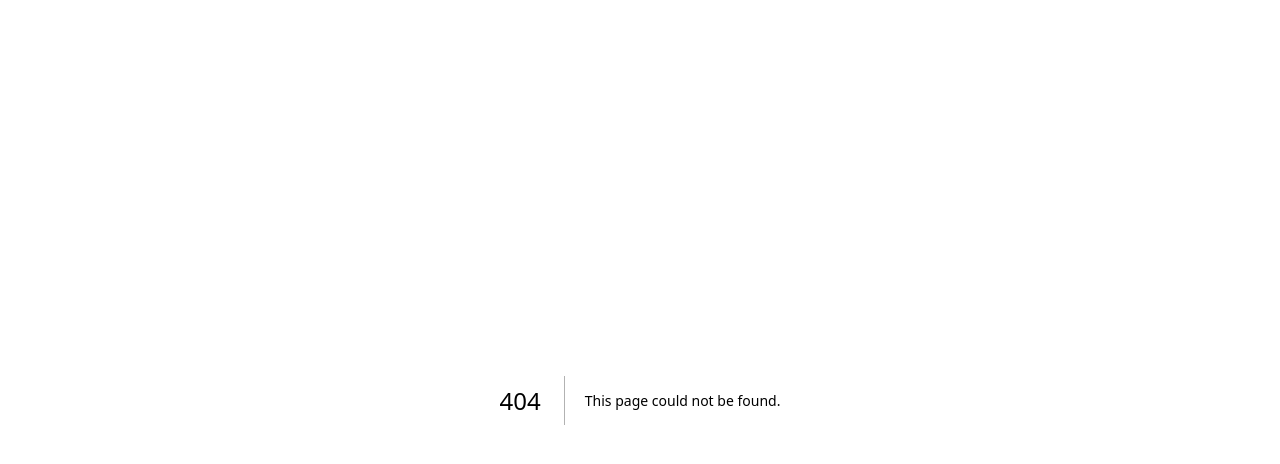
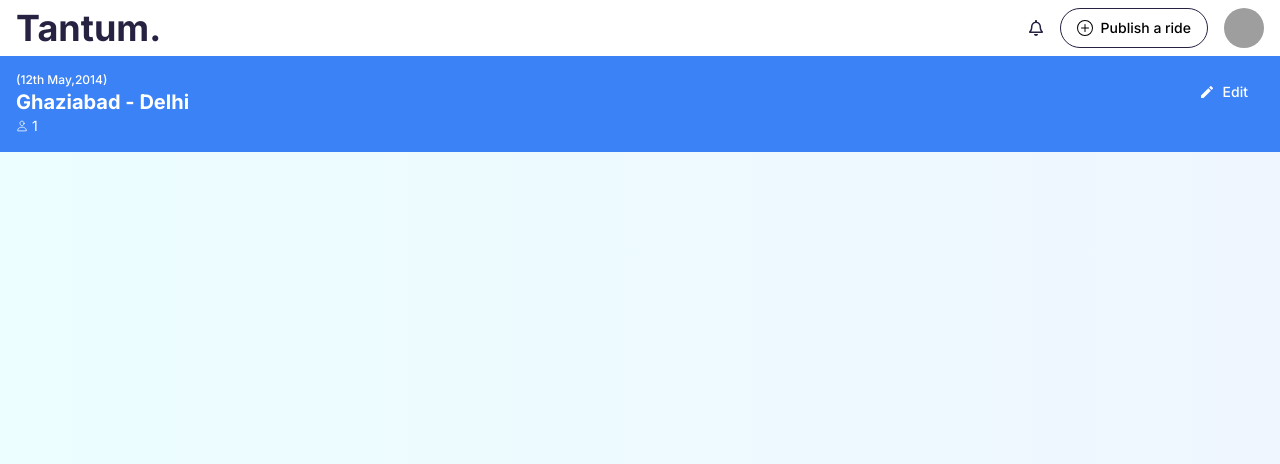
Before and after one commit to raghavawasthi24/Tantum2.0, a Next.js app in the folder client/: page /rides in a window 1280 px wide. Before the commit this address had no page. Shown: the top 464 px of the page. Built offline with nearby package versions, Linux system fonts and the light colour scheme; grey boxes are pictures that could not be loaded.

Commit message:
feat: added rides header

```diff
--- /dev/null
+++ b/client/src/app/(user)/rides/components/ride-header.tsx
@@ -0,0 +1,23 @@
+import { Button } from "@/components/ui/button";
+import { Separator } from "@/components/ui/separator";
+import React from "react";
+import { IoPersonOutline } from "react-icons/io5";
+import { MdEdit } from "react-icons/md";
+
+export default function RideHeader() {
+  return (
+    <div className="w-full bg-blue-500 mt-[56px] p-4 text-white flex justify-between">
+      <div>
+        <p className="text-xs font-medium">(12th May,2014)</p>
+        <p className="text-xl font-bold">Ghaziabad - Delhi</p>
+        <span className="flex items-center text-sm">
+          <IoPersonOutline className="w-3 h-3 mr-1" />1
+        </span>
+      </div>
+      <Button variant="link" className="text-white">
+        <MdEdit className="w-4 h-4 mr-2" />
+        <span>Edit</span>
+      </Button>
+    </div>
+  );
+}
--- /dev/null
+++ b/client/src/app/(user)/rides/page.tsx
@@ -0,0 +1,12 @@
+import Header from "@/components/shared/Header/Header";
+import React from "react";
+import RideHeader from "./components/ride-header";
+
+export default function page() {
+  return (
+    <div className="bg-gradient-to-r from-cyan-50 to-blue-50 h-screen">
+      <Header />
+      <RideHeader />
+    </div>
+  );
+}
```
